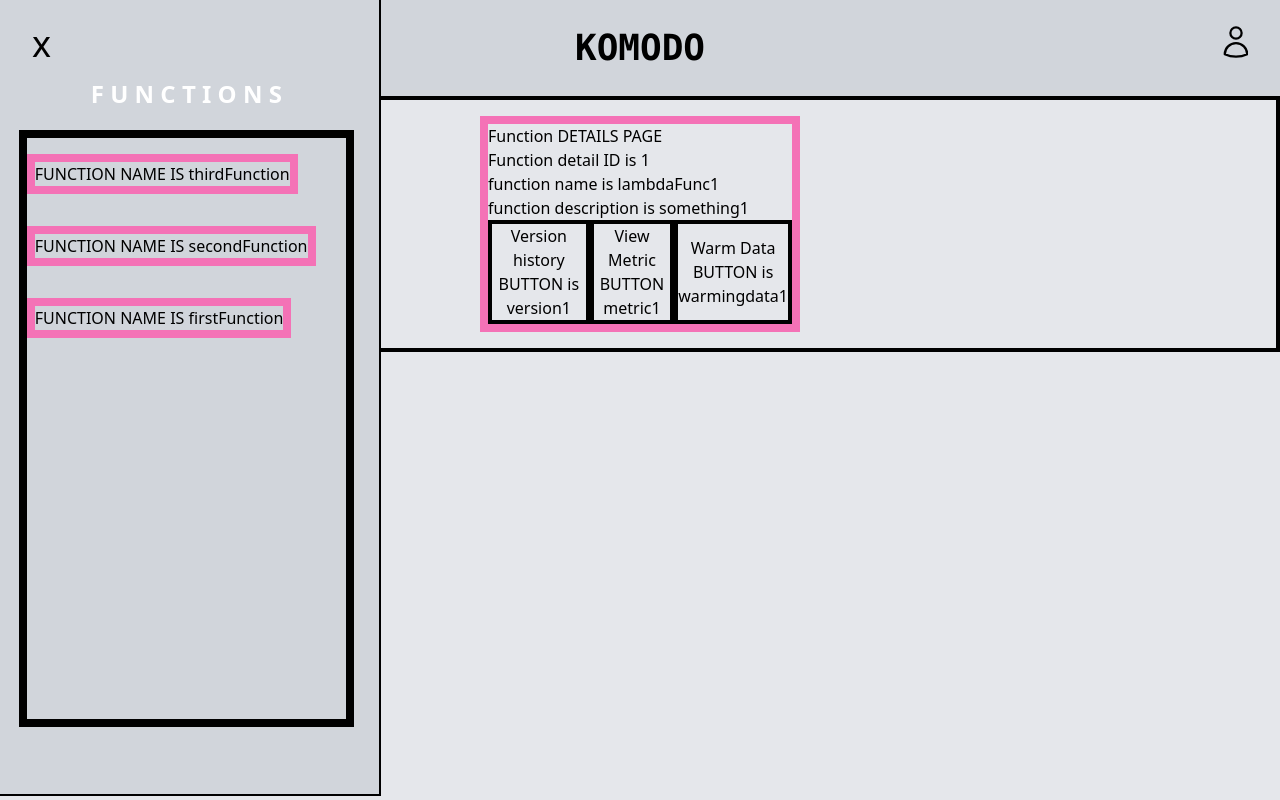
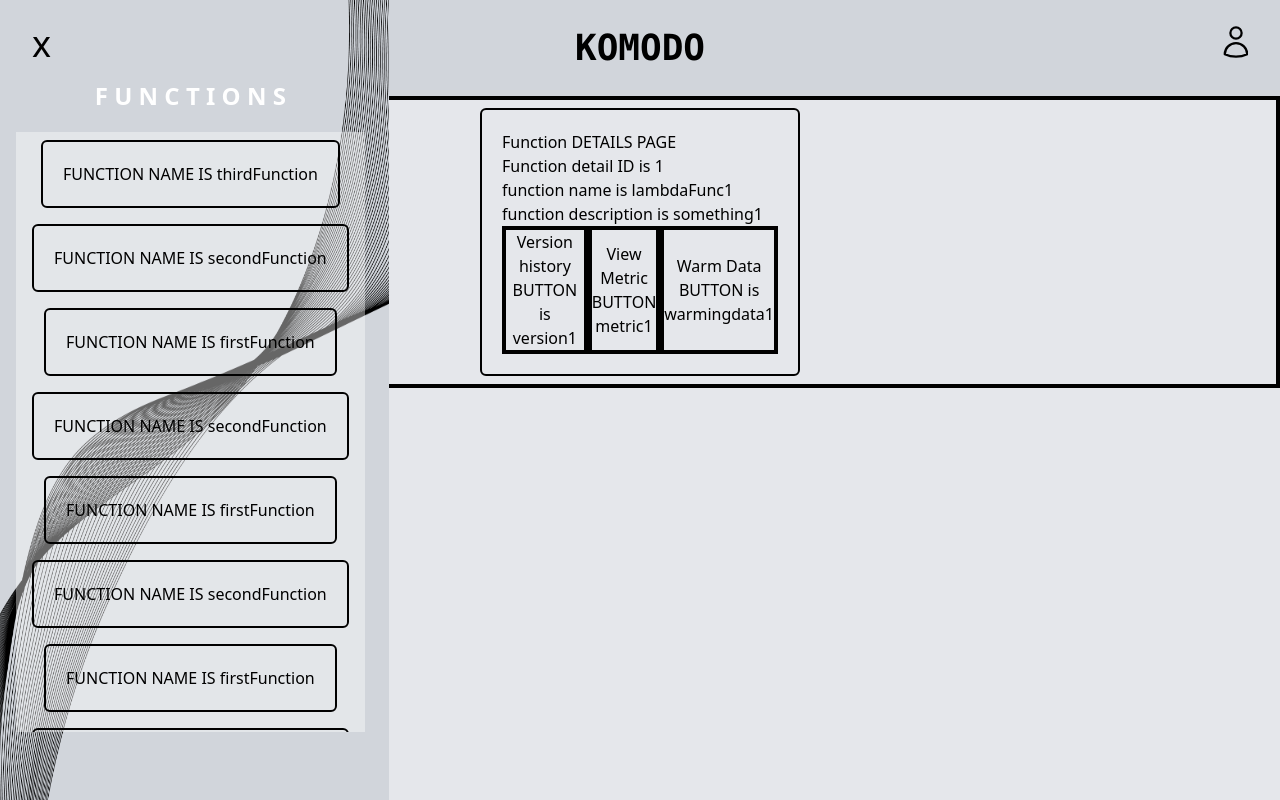
Before and after one commit to oslabs-beta/Serene, a React (Vite) app in the folder client/: page /home in a window 1280 px wide. Both pictures are taken after a click on the icon 91 px from the left and 83 px from the top of the page. Built offline with nearby package versions, Linux system fonts and the light colour scheme.

Commit message:
frontend styling added to signup and sidebar

```diff
--- a/client/package.json
+++ b/client/package.json
@@ -20,6 +20,7 @@
     "react-chartjs-2": "^5.2.0",
     "react-dom": "^18.2.0",
     "react-router-dom": "^6.14.2",
+    "react-xarrows": "^2.0.2",
     "scss": "^0.2.4",
     "tw-elements": "^1.0.0-beta3"
   },
--- a/client/src/components/FunctionDetails.tsx
+++ b/client/src/components/FunctionDetails.tsx
@@ -18,7 +18,7 @@ const FunctionDetails = ({detailID, name, description, versHist, metric, warmDat
 
 
   return (
-    <div className="border-8 border-pink-400 my-4">
+    <div className="border-2 w-full p-5 my-2 rounded-md border-black hover:bg-black hover:text-white transition duration-300 ease-in-out">
       {
           allProps ? (
           <>
--- a/client/src/components/LeftSideBar.tsx
+++ b/client/src/components/LeftSideBar.tsx
@@ -2,6 +2,7 @@ import React, { useState } from 'react';
 import Functions from './Functions';
 import FunctionDetails from './FunctionDetails';
 import { mockFunctions } from '../shared';
+import waves3 from '../assets/waves3.png';
 
 type Props = {};
 
@@ -12,7 +13,7 @@ const LeftSideBar = ({}: Props) => {
     <div>
       {showSidebar ? (
         <button
-          className="flex text-4xl text-black items-center cursor-pointer fixed left-8 top-6 z-50"
+          className="flex text-4xl text-black items-center cursor-pointer fixed left-8 top-6 z-50 transition duration-400 ease-in-out hover:rotate-90"
           onClick={() => setShowSidebar(!showSidebar)}
         >
           x
@@ -38,15 +39,16 @@ const LeftSideBar = ({}: Props) => {
       )}
 
       <div //entire sidebar div // sidebar does not fully extend to the bottom, research
-        className={`flex flex-col items-center -left-2 -top-1 -mb-4  bg-gray-300  pl-10 pr-10 text-black fixed h-full z-40  ease-in-out duration-300 border-2 border-black ${
+        className={`flex flex-col items-center -left-2 top-0  -mb-4  bg-gray-300  pl-10 pr-10 text-black fixed h-screen z-40  ease-in-out duration-300  ${
           showSidebar ? 'translate-x-0 ' : '-translate-x-full'
         }`}
       >
+        <img src={waves3} className='fixed h-screen z-10 ease-in-out duration-300'/>
         <h3 className="mt-20 text-2xl min-w-min font-semibold text-white mb-5">
           F U N C T I O N S
         </h3>
         <div // function data table in sidebar
-          className="border-8 border-black overflow-y-auto h-[75%] w-[110%]"
+          className="bg-white bg-opacity-40 flex flex-col items-center z-20 overflow-y-auto h-[75%] w-[110%] "
         >
           {/* <div> */}
           {mockFunctions.map((item) => (
--- a/client/src/components/Login.tsx
+++ b/client/src/components/Login.tsx
@@ -77,7 +77,7 @@ const Login = (props: Props) => {
           </div>
           <button
             type="submit"
-            className="w-full px-4 py-1 bg-white rounded-lg transition duration-300 ease-in-out hover:scale-110 hover:bg-transparent hover:border-2 border-white hover:text-yellow-500"
+            className="w-full px-4 py-1 bg-white rounded-lg transition duration-300 ease-in-out hover:scale-110 hover:bg-transparent hover:border-2 border-white hover:text-white"
           >
             LOGIN
           </button>
--- a/client/src/components/Signup.tsx
+++ b/client/src/components/Signup.tsx
@@ -58,7 +58,7 @@ const Signup = (props: Props) => {
   return (
     <div className="flex flex-col items-center justify-center h-screen w-full bg-neutral-200">
       <img src={waves2} className="w-full fixed z-20 " />
-      <div className="flex flex-col justify-center border-black bg-neutral-100 bg-opacity-30 p-14 border-2 rounded-lg sm:w-1/2 md:w-1/2 lg:w-1/3 xl:w-1/4 h-3/5 min-w-1/4 max-w-1/2 z-30">
+      <div className="flex flex-col justify-center border-black bg-neutral-100 bg-opacity-40 p-14 border-2 rounded-lg sm:w-1/2 md:w-1/2 lg:w-1/3 xl:w-1/4 h-3/5 min-w-1/4 max-w-1/2 z-30">
         <form
           className="w-full max-w-sm  flex flex-col items-center"
           onSubmit={handleSubmit}
@@ -79,7 +79,7 @@ const Signup = (props: Props) => {
             {/* <label className="border-grey-500 border-4 my-2">
               Password */}
             <input
-              className="bg-transparent border-2 border-black mt-2 mb-6 p-1 rounded-md placeholder-black"
+              className="bg-transparent border-2 border-black mt-2 p-1 rounded-md placeholder-black"
               type="password"
               name="password"
               placeholder="Password"
@@ -96,9 +96,10 @@ const Signup = (props: Props) => {
             />
             {/* </label> */}
           </div>
-          <select className="w-full p-1 text-black bg-white border rounded-md shadow-sm outline-none appearance-none"
+          <select className="w-full p-1 text-black bg-white border-2 rounded-md shadow-sm outline-none appearance-none transition duration-300 ease-in-out hover:bg-black hover:border-2 border-white hover:text-white"
             onChange={handleRegionChange}
           >
+              <option value="us-east-1" className='text-center'> ---- Select Region ---- </option>
               <option value="us-east-1" >US East 1 (N. Virginia)</option>
               <option value="us-east-2" >US East 2 (Ohio)</option>
               <option value="us-west-1">US West 1 (N. California) </option>
@@ -117,11 +118,11 @@ const Signup = (props: Props) => {
               <option value="eu-north-1">EU North 1 (Stockholm)</option>
               <option value="sa-east-1">SA East 1 (Sao Paulo)</option>
           </select>
-          <button className="w-full px-4 py-1 bg-white rounded-lg transition duration-300 my-3 ease-in-out hover:scale-110 hover:bg-transparent hover:border-2 border-white hover:text-black"><a href={awsConsoleURL} target='_blank'>Connect Your AWS Account</a></button>
+          <button className="w-full px-4 py-1 bg-white rounded-lg transition duration-300 my-3 ease-in-out hover:scale-110 hover:bg-black hover:border-2 border-white hover:text-white"><a href={awsConsoleURL} target='_blank'>Connect Your AWS Account</a></button>
 
           <button
             type="submit"
-            className="w-full px-4 py-1 bg-white rounded-lg transition duration-300 ease-in-out hover:scale-110 hover:bg-transparent hover:border-2 border-white hover:text-black"
+            className="w-full px-4 py-1 bg-white rounded-lg transition duration-300 ease-in-out hover:scale-110 hover:bg-black hover:border-2 border-white hover:text-white"
           >
             Signup
           </button>
--- a/client/src/components/VersionHistory.tsx
+++ b/client/src/components/VersionHistory.tsx
@@ -1,7 +1,6 @@
 import React from 'react'
 import LeftSideBar from './LeftSideBar'
 import RightSideBar from './RightSidebar'
-
 type Props = {}
 
 const VersionHistory = (props: Props) => {
@@ -26,6 +25,7 @@ const VersionHistory = (props: Props) => {
         VERSION HISTORY PAGE
  {/*BODY DIV */}
 <div className="flex justify-center border-4 border-green-300 h-screen w-full ">
+
   <div className="flex flex-col justify-between border-4 border-red-400 h-1/2 w-1/2">
     {mockVersionData.map((item) => (
       <div className="flex justify-between"> {/* Remove justify-between class */}
--- a/client/src/components/Warming.tsx
+++ b/client/src/components/Warming.tsx
@@ -21,6 +21,8 @@ const Warming = ({}: Props) => {
 
 
 
+
+
     </div>
   )
 }
--- a/client/src/shared.ts
+++ b/client/src/shared.ts
@@ -19,11 +19,41 @@ export const mockFunctions = [
     name: 'firstFunction',
     description: 'This is my 1st function',
     arn: 'arn:aws:lambda:us-east-1:097265058099:function:secondFunction'
-  }
+  },
+  {
+    name: 'secondFunction',
+    description: 'This is my 2nd function',
+    arn: 'arn:aws:lambda:us-east-1:097265058099:function:secondFunction'
+  },
+  {
+    name: 'firstFunction',
+    description: 'This is my 1st function',
+    arn: 'arn:aws:lambda:us-east-1:097265058099:function:secondFunction'
+  },
+  {
+    name: 'secondFunction',
+    description: 'This is my 2nd function',
+    arn: 'arn:aws:lambda:us-east-1:097265058099:function:secondFunction'
+  },
+  {
+    name: 'firstFunction',
+    description: 'This is my 1st function',
+    arn: 'arn:aws:lambda:us-east-1:097265058099:function:secondFunction'
+  },
+  {
+    name: 'secondFunction',
+    description: 'This is my 2nd function',
+    arn: 'arn:aws:lambda:us-east-1:097265058099:function:secondFunction'
+  },
+  {
+    name: 'firstFunction',
+    description: 'This is my 1st function',
+    arn: 'arn:aws:lambda:us-east-1:097265058099:function:secondFunction'
+  },
 ]
 
 
-export const test = "Ari is a smarticle Particle"
+export const test = "Right side bar"
 
 export const mockEvents = [
     {
```
Also changed, not shown: client/src/assets/waves3.png (added), 1 other file (tests, documents, lock files or other folders).
